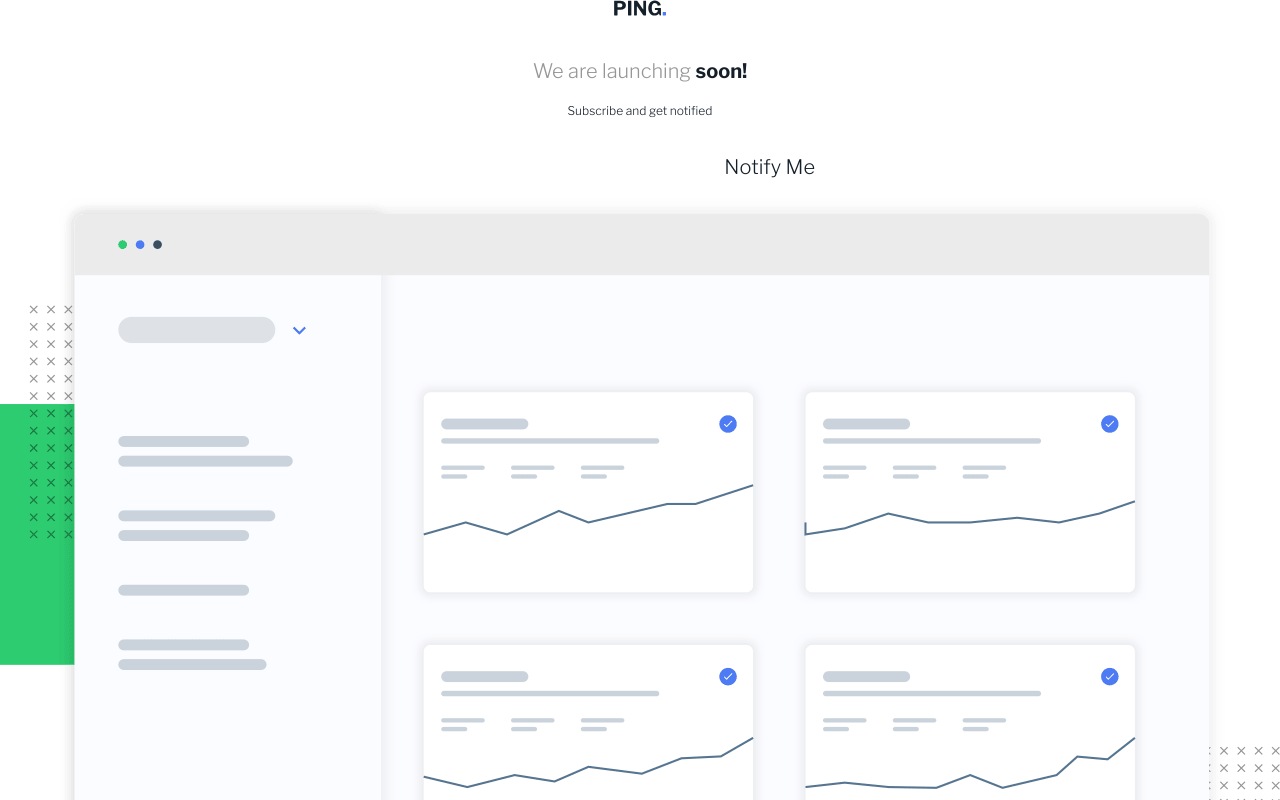
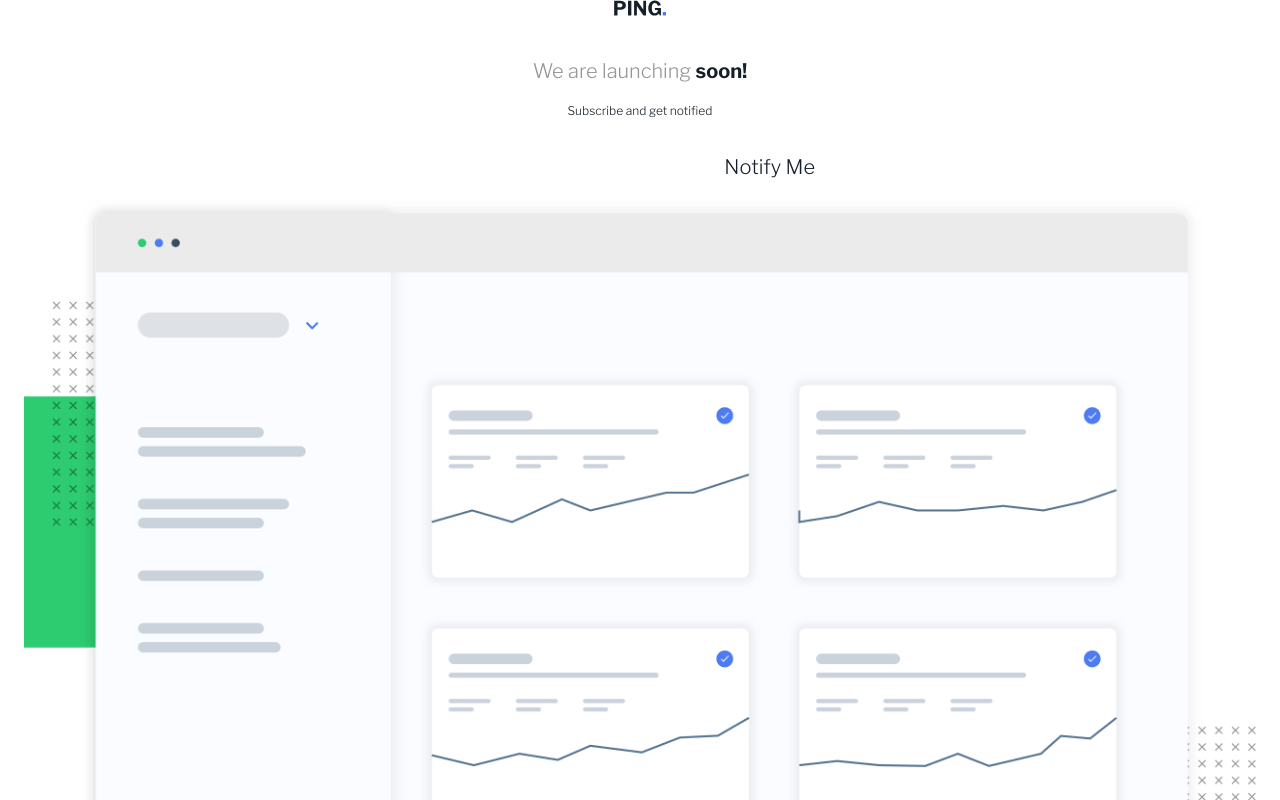
Before and after one commit to codexshell/ping-single-column-coming-soon-page, a SvelteKit app: page / in a window 1280 px wide. Shown: the top 800 px of the page. Built offline with nearby package versions, Linux system fonts and the light colour scheme.

Commit message:
style(page.svelte): add inline-padding

```diff
--- a/src/routes/+page.svelte
+++ b/src/routes/+page.svelte
@@ -18,6 +18,7 @@
 	section {
 		margin-top: 2.5rem;
 		text-align: center;
+		padding-inline: theme('padding.6');
 	}
 
 	h1 {
```
